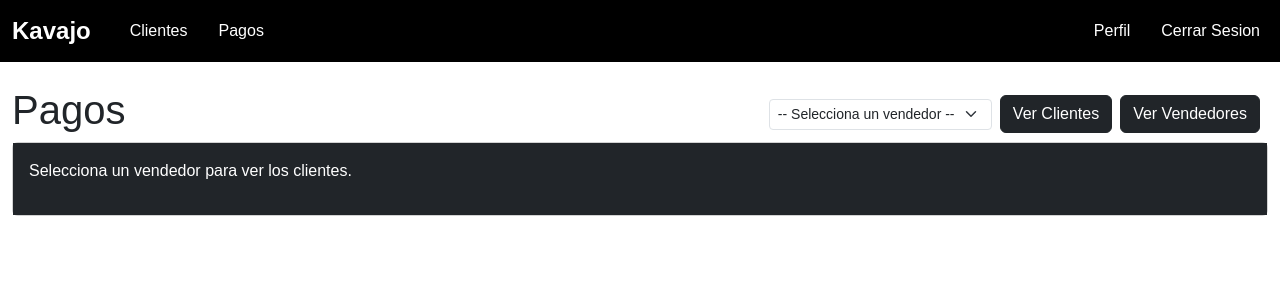
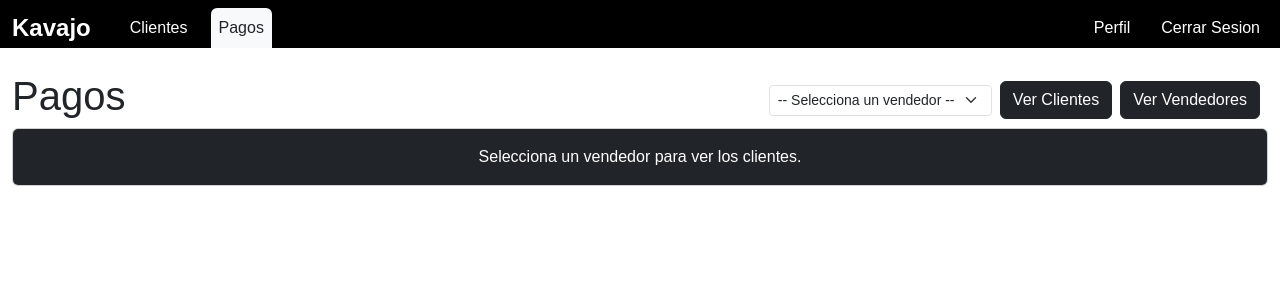
Before and after one commit to OscarNR7/CRM, a Django app: page /pagos/ in a window 1280 px wide. Shown: the top 300 px of the page. Run offline with Django 5.2, Linux system fonts and the light colour scheme; the visitor is signed in with stand-in values (Sample User, id 1); data that the repository does not hold is empty.

Commit message:
Actualizacion de diseño: Barra de nav y archivos css

```diff
--- a/clientes/templates/vendedores/pagos.html
+++ b/clientes/templates/vendedores/pagos.html
@@ -42,10 +42,10 @@
                 {% for semana, datos in pagos_por_semana.items %}
                     {% if datos.clientes %}
 
-                        <h3><strong>SEMANA {{ semana }} DEL {{ datos.fecha_inicio|date:"d \d\e M"|upper }} AL {{ datos.fecha_fin|date:"d \d\e M"|upper }}</strong></h3>
+                        <h3 class="text-light">Semana {{ semana }}: <br/>{{ datos.fecha_inicio|date:"d \d\e M"|upper }} - {{ datos.fecha_fin|date:"d \d\e M"|upper }}</h3>
 
                     {% else %}
-                        <h3>SEMANA {{ semana }} (sin clientes)</h3>
+                        <h3>Semana {{ semana }}<br/>(sin clientes)</h3>
                     {% endif %}
                     <div class="table-responsive">
 
@@ -92,11 +92,13 @@
                             </tbody>
                         </table>
                     </div>
+                    <hr class="border border-light border-3 opacity-75">
                 {% endfor %}
             </div>
+
         {% else %}
-            <div class="card-body text-bg-dark">
-                <p>Selecciona un vendedor para ver los clientes.</p>
+            <div class="card-body text-bg-dark text-center bordesC">
+                <p class="m-0">Selecciona un vendedor para ver los clientes.</p>
             </div>
         {% endif %}
     </div>
--- a/static/css/clientes.css
+++ b/static/css/clientes.css
@@ -32,6 +32,10 @@
     border-radius: 0 0 var(--bs-card-inner-border-radius) var(--bs-card-inner-border-radius);
 }
 
+.bordesC{
+    border-radius:var(--bs-card-inner-border-radius);
+}
+
 #btnBuscar {
     display: flex;
     flex-direction: row;
--- a/static/css/styles.css
+++ b/static/css/styles.css
@@ -23,7 +23,7 @@
 
 /* Estilo para los otros enlaces de la barra de navegación */
 .nav-link {
-    color: white !important;
+    color: white
 }
 
 /* Espaciado entre los elementos de la barra de navegación */
@@ -33,5 +33,9 @@
 
 /* Cambiar el color del botón en estado hover */
 .nav-link:hover {
-    color: #ccc !important;
+    color: #ccc;
 }
+
+.nav-noP{
+    --bs-navbar-brand-padding-y: 0px !important;
+}
--- a/templates/base.html
+++ b/templates/base.html
@@ -20,26 +20,28 @@
     </head>
 
     <body>
+
+
         <!-- Navigation Bar -->
-        <nav class="navbar navbar-expand-lg navbar-dark bg-dark">
+        <nav class="navbar navbar-expand-lg navbar-dark bg-dark pb-0 nav-noP">
             <div class="container-fluid">
                 <a class="navbar-brand nav-home" href="{% url 'home' %}">Kavajo</a>
                 <button class="navbar-toggler" type="button" data-bs-toggle="collapse" data-bs-target="#navbarNav" aria-controls="navbarNav" aria-expanded="false" aria-label="Toggle navigation">
                     <span class="navbar-toggler-icon"></span>
                 </button>
                 <div class="collapse navbar-collapse" id="navbarNav">
-                    <ul class="navbar-nav me-auto mb-2 mb-lg-0">
+                    <ul class="navbar-nav me-auto mb-2 mb-lg-0 ">
                         {% if user.is_authenticated %}
-                            <li class="nav-item">
-                                <a class="nav-link" href="{% url 'clientes' %}">Clientes</a>
+                            <li class="nav-item  rounded-top-2 {% if 'clientes' in request.path %} bg-light text-dark {% endif %}">
+                                <a class="nav-link {% if 'clientes' in request.path %} text-black  {% endif %}" href="{% url 'clientes' %}">Clientes</a>
                             </li>
                             {% if user.userrole.role == 'gerente' %}
-                                <li class="nav-item">
-                                    <a class="nav-link" href="{% url 'administrar_usuarios' %}">Usuarios</a>
+                                <li class="nav-item rounded-top-2 {% if 'administrar' in request.path %} bg-light text-dark {% endif %}">
+                                    <a class="nav-link {% if 'administrar' in request.path %} text-dark {% endif %} " href="{% url 'administrar_usuarios' %}">Usuarios</a>
                                 </li>
                             {% endif %}
-                            <li class="nav-item">
-                                <a class="nav-link" href="{% url 'pagos' %}">Pagos</a>
+                            <li class="nav-item rounded-top-2 {% if 'pagos' in request.path %} bg-light text-dark {% endif %}">
+                                <a class="nav-link {% if 'pagos' in request.path %} text-dark {% endif %}" href="{% url 'pagos' %}">Pagos</a>
                             </li>
                         {% endif %}
                     </ul>
```
